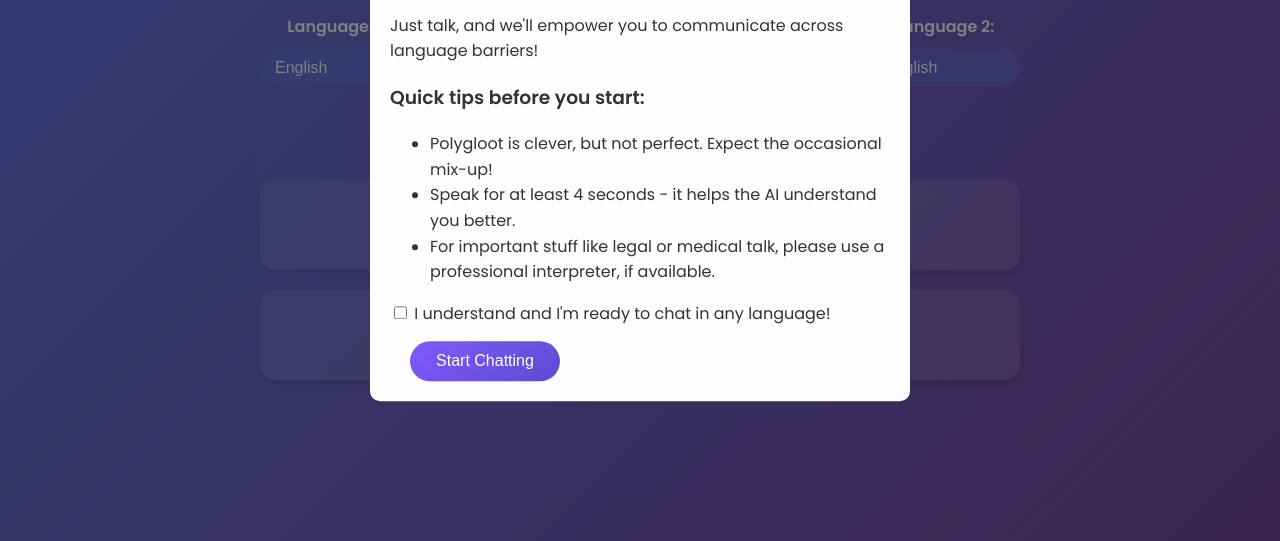
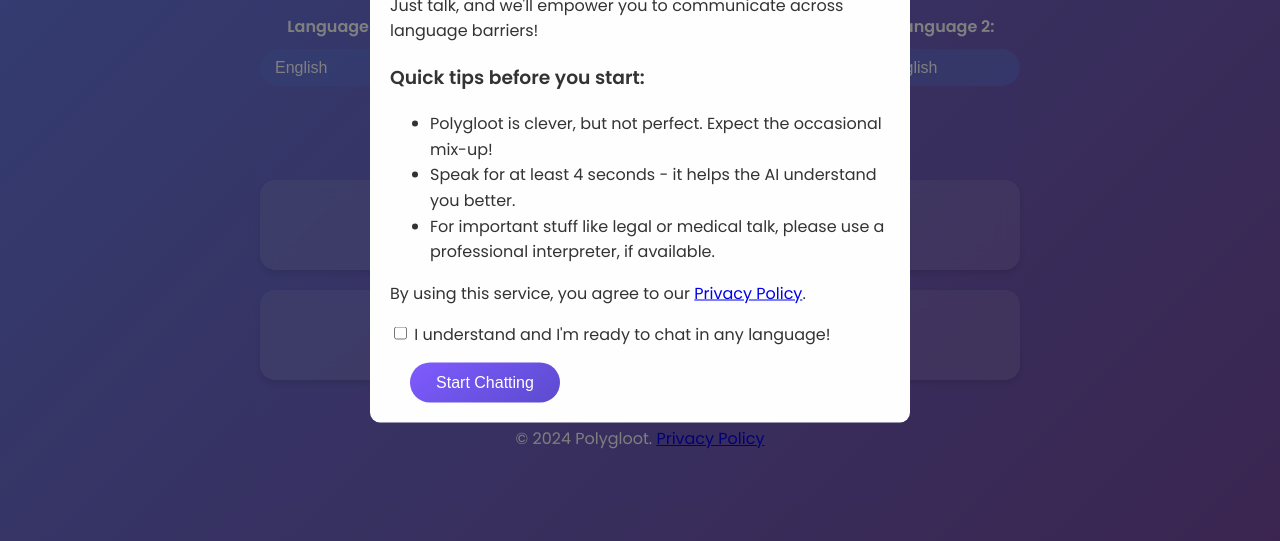
Before and after one commit to jacguidi/polygloot, a website: page index.html in a window 1280 px wide. Shown: the part 259-800 px from the top of the page. Drawn offline with Linux system fonts and the light colour scheme.

Commit message:
Update index.html

```diff
--- a/index.html
+++ b/index.html
@@ -279,6 +279,7 @@
             <li>Speak for at least 4 seconds - it helps the AI understand you better.</li>
             <li>For important stuff like legal or medical talk, please use a professional interpreter, if available.</li>
         </ul>
+        <p>By using this service, you agree to our <a href="privacy-policy.html" target="_blank">Privacy Policy</a>.</p>
         <label>
             <input type="checkbox" id="understandCheckbox">
             I understand and I'm ready to chat in any language!
@@ -292,5 +293,8 @@
     <script src="https://cdn.jsdelivr.net/npm/hark@1.2.3/hark.bundle.min.js"></script>
     <script src="app.js"></script>
 
+    <footer>
+    <p>&copy; 2024 Polygloot. <a href="privacy-policy.html">Privacy Policy</a></p>
+    </footer>
 </body>
 </html>
```
